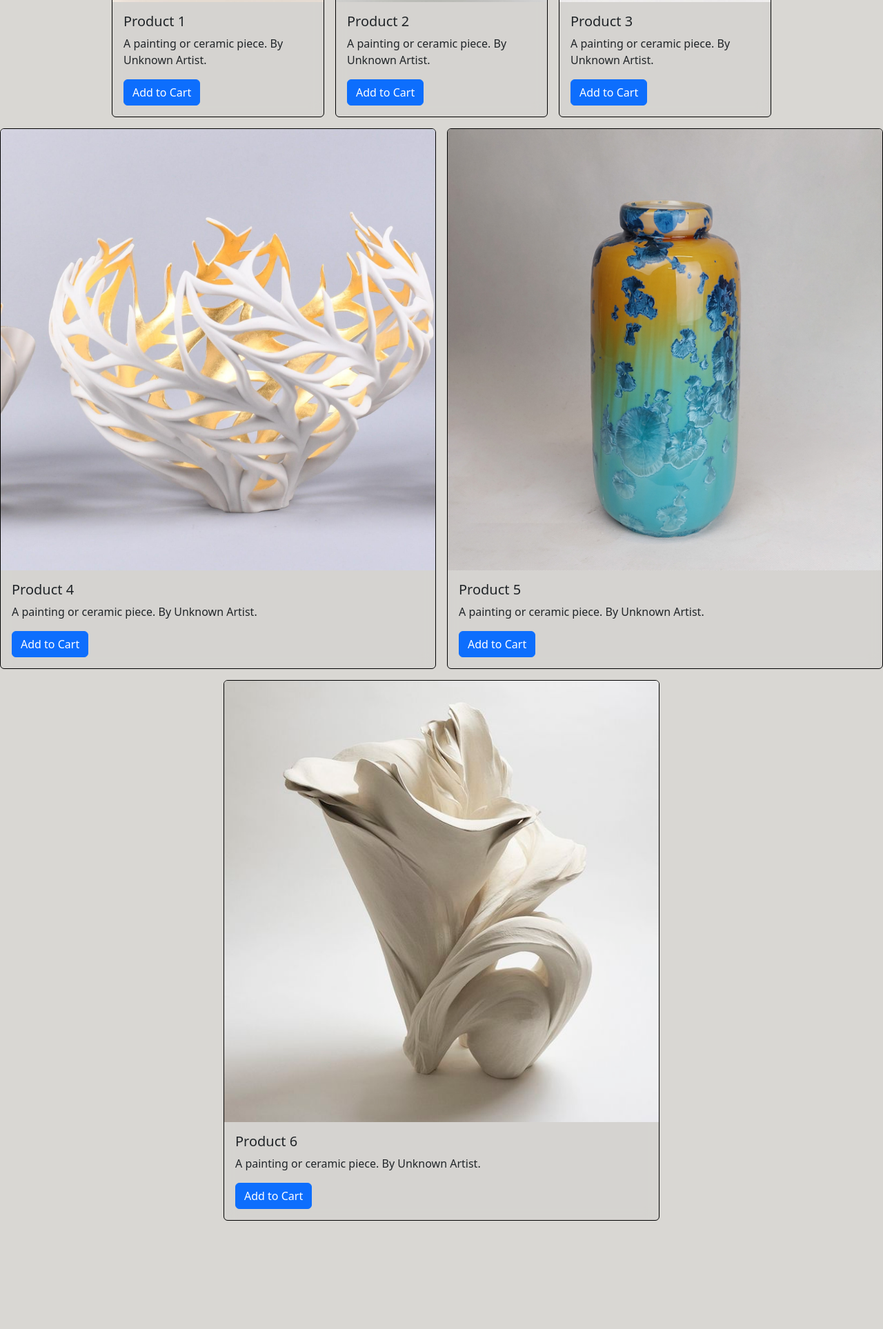
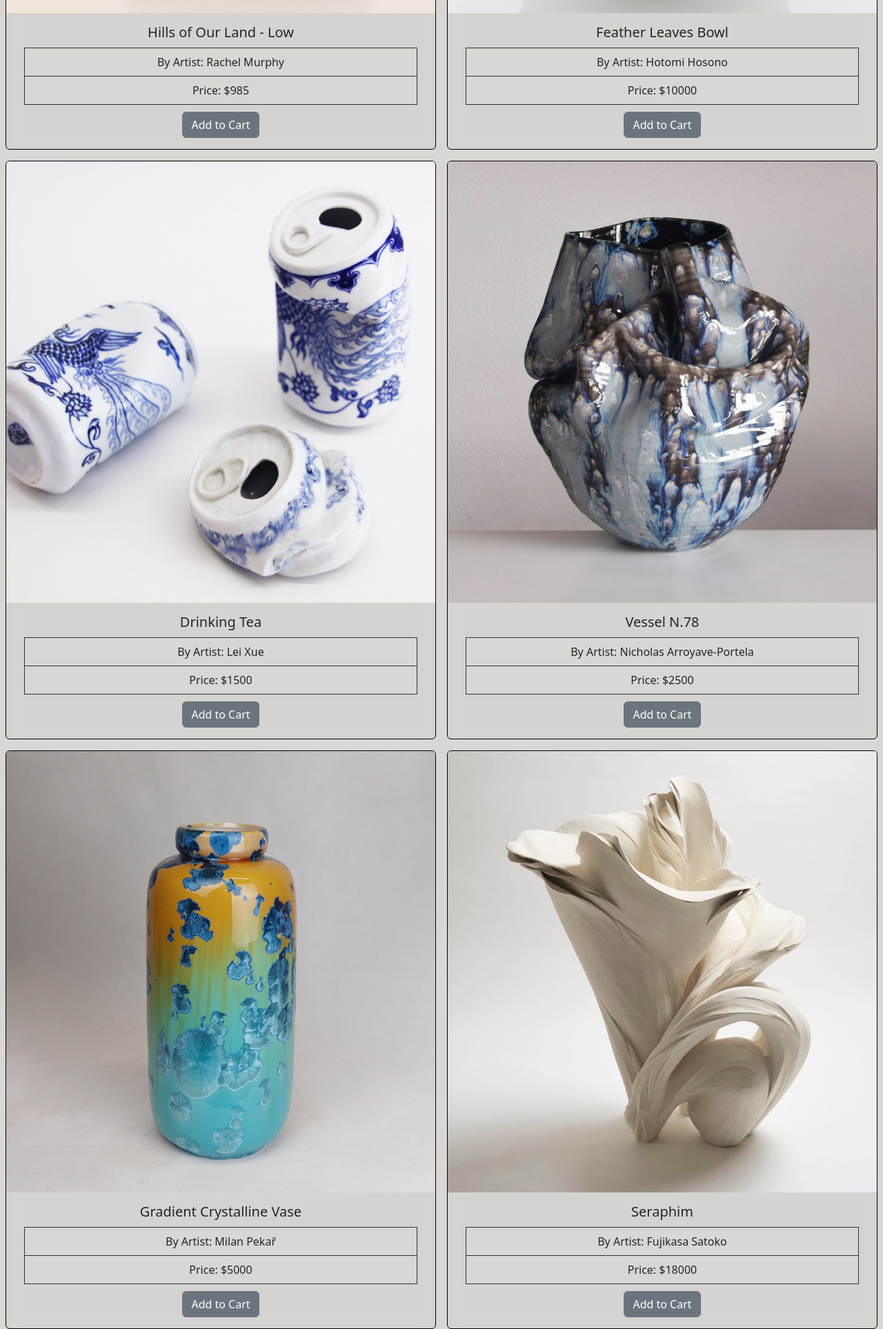
Before and after one commit to kitsuana/CapstoneOne_Ecommerce, a plain HTML site: page products.html in a window 1280 px wide. Shown: the part 708-2635 px from the top of the page at 69% size. Before the commit the page ends 2478 px from the top, so only its background shows below. Drawn offline with nearby package versions, Linux system fonts and the light colour scheme.

Commit message:
Fixed card styling issues and validation, added product info

```diff
--- a/css/styles.css
+++ b/css/styles.css
@@ -11,10 +11,24 @@ body, main {
 
 body {
     padding-top: 70px;
+    text-align: center;
 }
 
-p {
-    max-width: 600px;
+body ul, p {
+    max-width: 960px;
+    margin: auto;
+}
+
+#artistQuote {
+    padding-top: 15px;
+    font-size: 30px !important;
+    color: #222;
+    line-height: 1.3;
+}
+
+#artistQuoteArtisit {
+    border-top: 1px #212120df solid;
+    margin-bottom: 20px;
 }
 
 .card.object {
@@ -29,6 +43,24 @@ p {
     object-fit: cover;
 }
 
+.list-group, .list-group-item {
+    justify-content: stretch;
+    border: .5px solid #000000c3;
+    background-color: #d9d7d3;
+}
+
+.list-group {
+    margin: 10px;
+}
+
+.card.text-black {
+    border-radius: 0%;
+    border-color: rgba(0, 0, 0, 0.704);
+    border-width: 1px;
+    background-color: #ffffff7d;
+    margin-bottom: 50px;
+}
+
 form-valid-color {color: darkolivegreen};
 form-valid-border-color {border-color: darkolivegreen};
 form-invalid-color {color: maroon};
--- a/products.html
+++ b/products.html
@@ -42,69 +42,87 @@
       </nav>
     </header>
 
-    <div class="row d-flex justify-content-center align-items-center g-3">
-      <div class="col-lg-3 col-sm-6 mb-3 mb-sm-0">
+    <div class="row d-flex justify-content-center align-items-center g-3" style="margin: auto;">
+      <div class="col-sm-6 mb-3 mb-sm-0">
         <div class="card object h-100">
           <img src="images/PXL_20220322_024716886.PORTRAIT.jpeg" class="card-img-top" alt="Product Image">
           <div class="card-body">
-            <h5 class="card-title">Product 1</h5>
-            <p class="card-text">A painting or ceramic piece. By Unknown Artist.</p>
-            <a href="checkout.html" class="btn btn-primary">Add to Cart</a>
+            <h5 class="card-title">Hills of Our Land - Low</h5>
+            <ul class="list-group list-group-flush">
+              <li class="list-group-item">By Artist: Rachel Murphy</li>
+              <li class="list-group-item">Price: $985</li>
+            </ul>
+            <a href="checkout.html" class="btn btn-secondary">Add to Cart</a>
           </div>
         </div>
       </div>
 
-      <div class="col-lg-3 col-sm-6 mb-3 mb-sm-0">
+      <div class="col-sm-6 mb-3 mb-sm-0">
         <div class="card object h-100">
           <img src="images/Feather-Leaves-Bowl-Hitomi-Hosono.jpg" class="card-img-top" alt="Product Image">
           <div class="card-body">
-            <h5 class="card-title">Product 2</h5>
-            <p class="card-text">A painting or ceramic piece. By Unknown Artist.</p>
-            <a href="checkout.html" class="btn btn-primary">Add to Cart</a>
+            <h5 class="card-title">Feather Leaves Bowl</h5>
+            <ul class="list-group list-group-flush">
+              <li class="list-group-item">By Artist: Hotomi Hosono</li>
+              <li class="list-group-item">Price: $10000</li>
+            </ul>
+            <a href="checkout.html" class="btn btn-secondary">Add to Cart</a>
           </div>
         </div>
       </div>
 
-      <div class="col-lg-3 col-sm-6 mb-3 mb-sm-0">
+      <div class="col-sm-6 mb-3 mb-sm-0">
         <div class="card object h-100">
           <img src="images/Ceramic-Artists-Lei-Xue-1536x1134.jpg" class="card-img-top" alt="Product Image">
           <div class="card-body">
-            <h5 class="card-title">Product 3</h5>
-            <p class="card-text">A painting or ceramic piece. By Unknown Artist.</p>
-            <a href="checkout.html" class="btn btn-primary">Add to Cart</a>
+            <h5 class="card-title">Drinking Tea</h5>
+            <ul class="list-group list-group-flush">
+              <li class="list-group-item">By Artist: Lei Xue</li>
+              <li class="list-group-item">Price: $1500</li>
+            </ul>
+            <a href="checkout.html" class="btn btn-secondary">Add to Cart</a>
           </div>
         </div>
       </div>
 
-      <div class="col-sm-6">
+      <div class="col-sm-6 mb-3 mb-sm-0">
         <div class="card object h-100">
-          <img src="images/H1122-L295612798_original.JPG" class="card-img-top" alt="Product Image">
+          <img src="images/AP_Ceramics_Nicholas_Arroyave_Portela_Sculpture_Vessel-2_main_1024x1024@2x.webp" class="card-img-top" alt="Product Image">
           <div class="card-body">
-            <h5 class="card-title">Product 4</h5>
-            <p class="card-text">A painting or ceramic piece. By Unknown Artist.</p>
-            <a href="checkout.html" class="btn btn-primary">Add to Cart</a>
+            <h5 class="card-title">Vessel N.78</h5>
+            <ul class="list-group list-group-flush">
+              <li class="list-group-item">By Artist: Nicholas Arroyave-Portela</li>
+              <li class="list-group-item">Price: $2500</li>
+            </ul>
+            <a href="checkout.html" class="btn btn-secondary">Add to Cart</a>
           </div>
         </div>
       </div>
 
-      <div class="col-sm-6">
+      <div class="col-sm-6 mb-3 mb-sm-0">
         <div class="card object h-100">
           <img src="images/Large-vase-high-Hight35cm-o16cm-705x705.jpg" class="card-img-top" alt="Product Image">
           <div class="card-body">
-            <h5 class="card-title">Product 5</h5>
-            <p class="card-text">A painting or ceramic piece. By Unknown Artist.</p>
-            <a href="checkout.html" class="btn btn-primary">Add to Cart</a>
+            <h5 class="card-title">Gradient Crystalline Vase</h5>
+            <ul class="list-group list-group-flush">
+              <li class="list-group-item">By Artist: Milan Pekař</li>
+              <li class="list-group-item">Price: $5000</li>
+            </ul>
+            <a href="checkout.html" class="btn btn-secondary">Add to Cart</a>
           </div>
         </div>
       </div>
 
-      <div class="col-sm-6">
+      <div class="col-sm-6 mb-3 mb-sm-0">
         <div class="card object h-100">
           <img src="images/d5eb7bf9c4fa152c6cadf5d42c2f6b5e.jpg" class="card-img-top" alt="Product Image">
           <div class="card-body">
-            <h5 class="card-title">Product 6</h5>
-            <p class="card-text">A painting or ceramic piece. By Unknown Artist.</p>
-            <a href="checkout.html" class="btn btn-primary">Add to Cart</a>
+            <h5 class="card-title">Seraphim</h5>
+            <ul class="list-group list-group-flush">
+              <li class="list-group-item">By Artist: Fujikasa Satoko</li>
+              <li class="list-group-item">Price: $18000</li>
+            </ul>
+            <a href="checkout.html" class="btn btn-secondary">Add to Cart</a>
           </div>
         </div>
       </div>
```
Also changed, not shown: checkout.html (+3 -5 lines), index.html (+33 -21 lines), user-login.html (+8 -9 lines), user-registration.html (+9 -11 lines).
